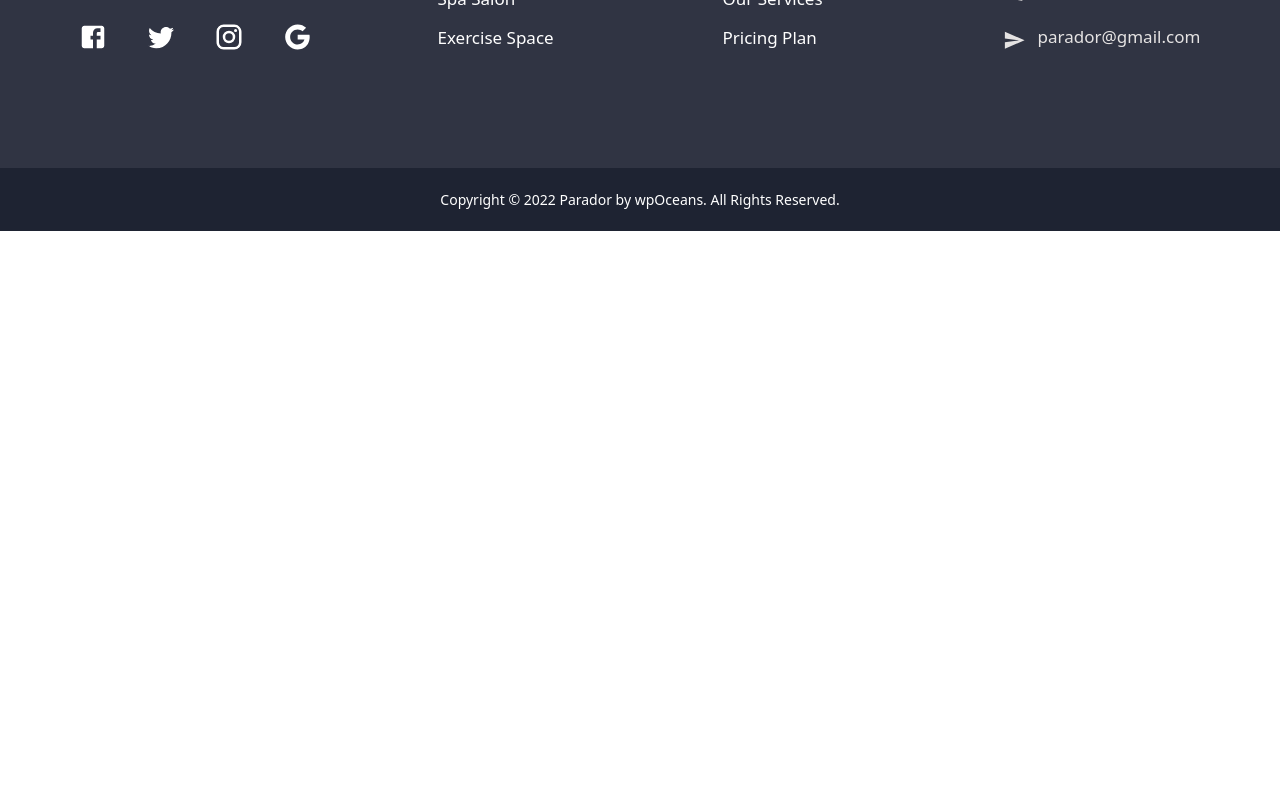
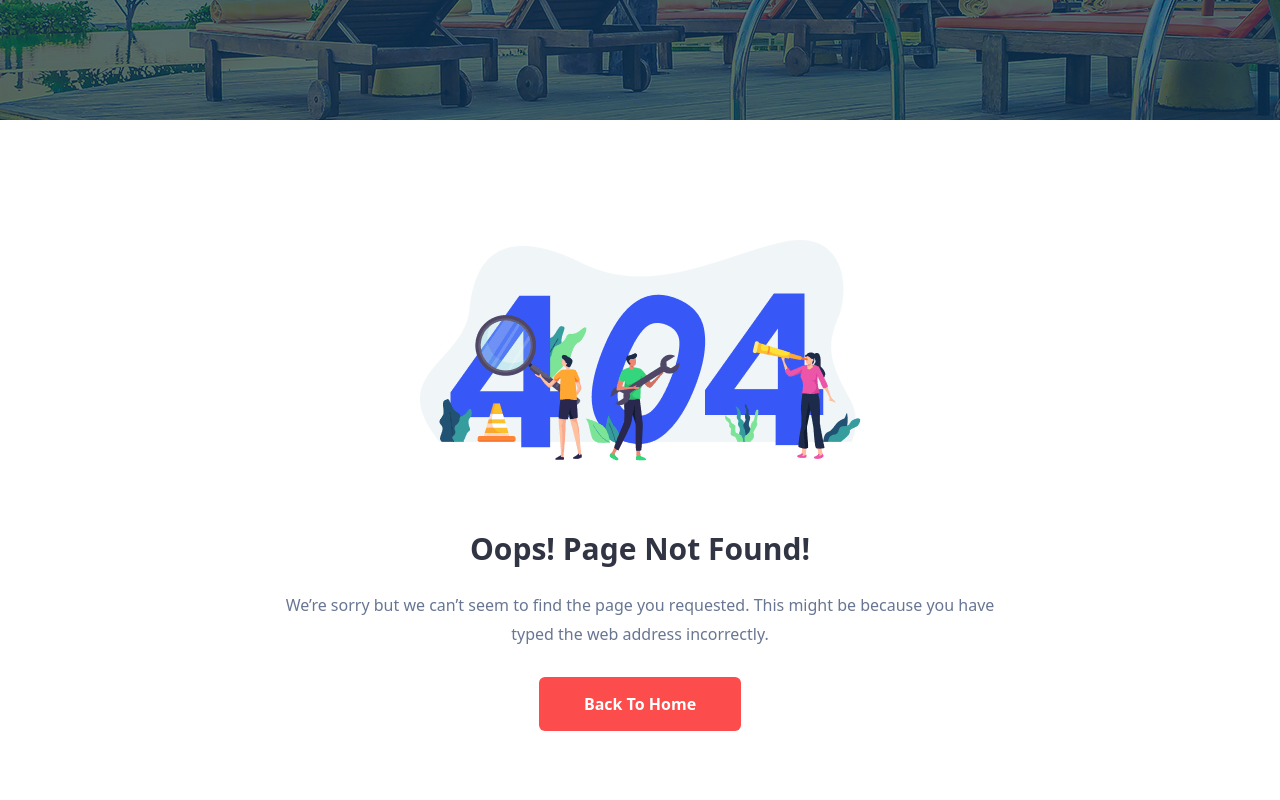
Before and after one commit to ntnhat267/NITC-Booking-Hotel, a React (Create React App) app: page /error in a window 1280 px wide. Shown: the part 280-1080 px from the top of the page. Before the commit the page ends 800 px from the top, so only its background shows below. Built offline with nearby package versions, Linux system fonts and the light colour scheme.

Commit message:
error page

```diff
--- /dev/null
+++ b/src/pages/Pages/Error/Error.js
@@ -0,0 +1,15 @@
+import React from 'react';
+import Newslatter from '../../../components/Newslatter/Newslatter';
+import PageTitle from '../../../components/PageTitle/PageTitle'
+import ErrorPage from './ErrorPage'
+
+const Error = () => {
+    return (
+        <>
+            <PageTitle pageTitle={'404'} pagesub={'404'} />
+            <ErrorPage />
+            <Newslatter nClass={'section-bg'} />
+        </>
+    )
+};
+export default Error;
--- /dev/null
+++ b/src/pages/Pages/Error/ErrorPage.js
@@ -0,0 +1,44 @@
+import React from 'react'
+import { Link } from 'react-router-dom'
+import './ErrorPage.scss'
+import erimg from '../../../assets/images/error.png'
+
+const ErrorPage = (props) => {
+    return (
+        <section className="error-404-section section-padding">
+            <div className="container">
+                <div className="row">
+                    <div className="col col-xs-12">
+                        <div className="content clearfix">
+                            <div className="error">
+                                <img src={erimg} alt="" />
+                            </div>
+                            <div className="error-message">
+                                <h3>Oops! Page Not Found!</h3>
+                                <p>We’re sorry but we can’t seem to find the page you requested. This might be because you have typed the web address incorrectly.</p>
+                                <Link
+                                    to="/home"
+                                    style={{
+                                        background: '#fc4c4c',
+                                        border: 0,
+                                        borderRadius: '6px',
+                                        color: '#fff',
+                                        display: 'inline-block',
+                                        fontSize: '16px',
+                                        fontWeight: 600,
+                                        padding: '15px 45px',
+                                        position: 'relative',
+                                        zIndex: 1,
+                                        textTransform: 'capitalize'
+                                    }}
+                                >Back to home</Link>
+                            </div>
+                        </div>
+                    </div>
+                </div>
+            </div>
+        </section>
+    )
+}
+
+export default ErrorPage;
--- /dev/null
+++ b/src/pages/Pages/Error/ErrorPage.scss
@@ -0,0 +1,39 @@
+.error-404-section {
+	text-align: center;
+
+	.error {
+		margin: 0 auto
+	}
+
+	.error-message {
+		margin-top: 70px;
+		padding: 0 200px;
+
+		@media  only screen and  (max-width: 991px) {
+			margin-top: 50px;
+			padding: 0 100px;
+		}
+
+		@media  only screen and  (max-width: 767px) {
+			padding: 0;
+		}
+
+		h3 {
+			font-size: 30px !important;
+			font-size: 2rem;
+			margin: 0 0 0.8em;
+			color: #303443;
+			font-weight: 700;
+			line-height: 1.2;
+		}
+
+		p {
+			margin-bottom: 1.8em;
+			color: #687693;
+			font-size: 16px;
+			line-height: 1.8em;
+			margin-top: 0;
+		}
+	}
+
+}
--- a/src/pages/Room/Rooms2.js
+++ b/src/pages/Room/Rooms2.js
@@ -98,7 +98,7 @@ const Rooms2 = () => {
                                             <ul>
                                                 <li><AllOutIcon style={{ marginRight: "10px", fontSize: "20px" }} />{product.sqm} sqm</li>
                                                 <li><BedIcon style={{ marginRight: "10px", fontSize: "20px" }} />{product.bedroom} Bed</li>
-                                                <li><BathtubIcon style={{ marginRight: "10px", fontSize: "20px" }} />{product.bathroom} Bathroom</li>
+                                                <li><Bathtub style={{ marginRight: "10px", fontSize: "20px" }} />{product.bathroom} Bathroom</li>
                                             </ul>
                                             <h3>${product.price} <span>/ Night</span></h3>
                                         </div>
--- a/src/router/Routers.js
+++ b/src/router/Routers.js
@@ -8,6 +8,7 @@ import Destination from '../pages/Destination/Destination';
 import Home from '../pages/Home/Home';
 import Pages from '../pages/Pages/Pages';
 import Room from '../pages/Room/Room';
+import Error  from 'pages/Pages/Error/Error';
 
 
 const Routers = () => {
@@ -22,6 +23,7 @@ const Routers = () => {
                 <Route path='/pages' element={<Pages/>}></Route>
                 <Route path='/blog' element={<Blog/>}></Route>
                 <Route path='/contact' element={<Contact/>}></Route>
+                <Route path='/error' element={<Error/>}></Route>
 
             </Routes>
 
```
